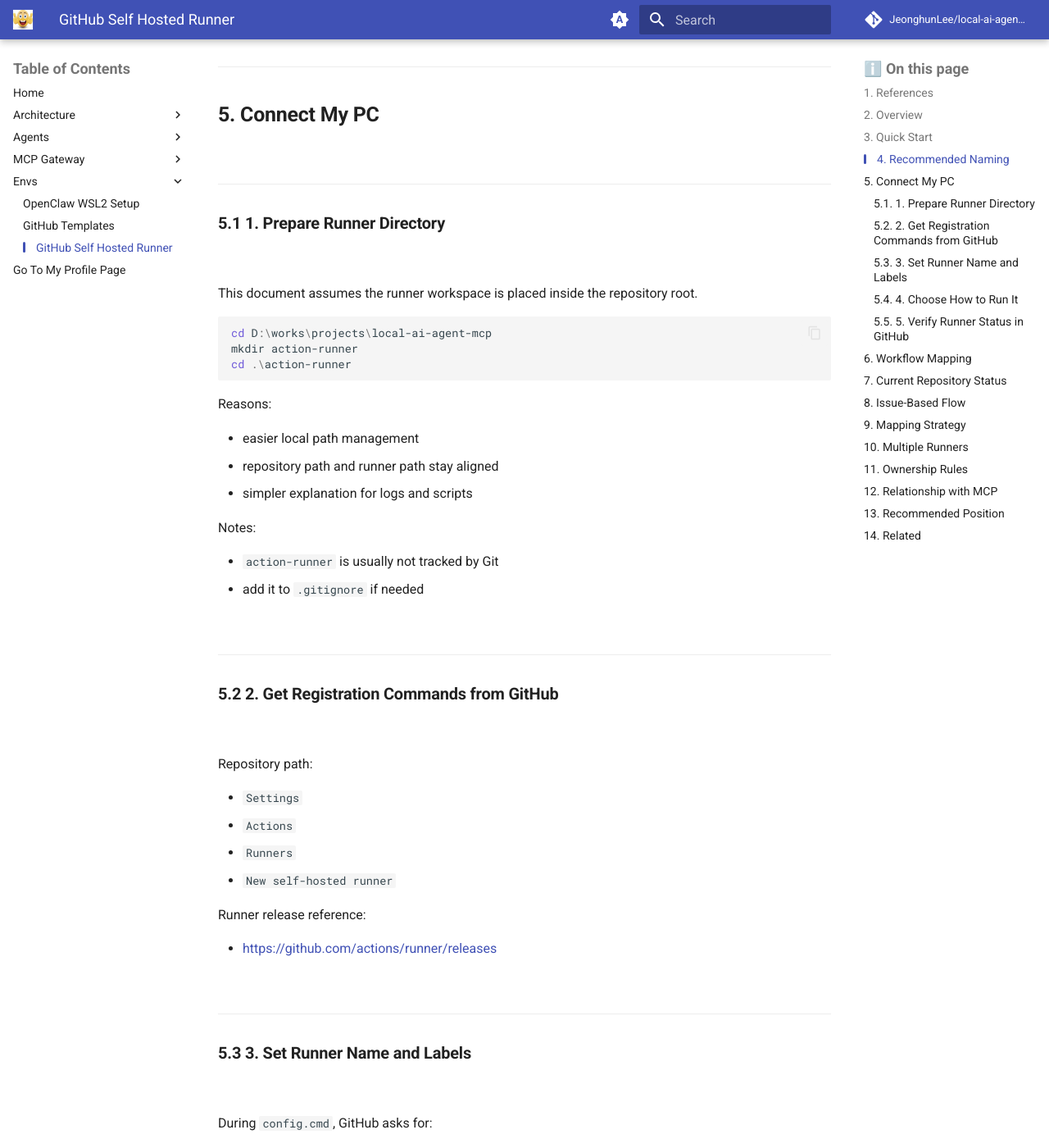
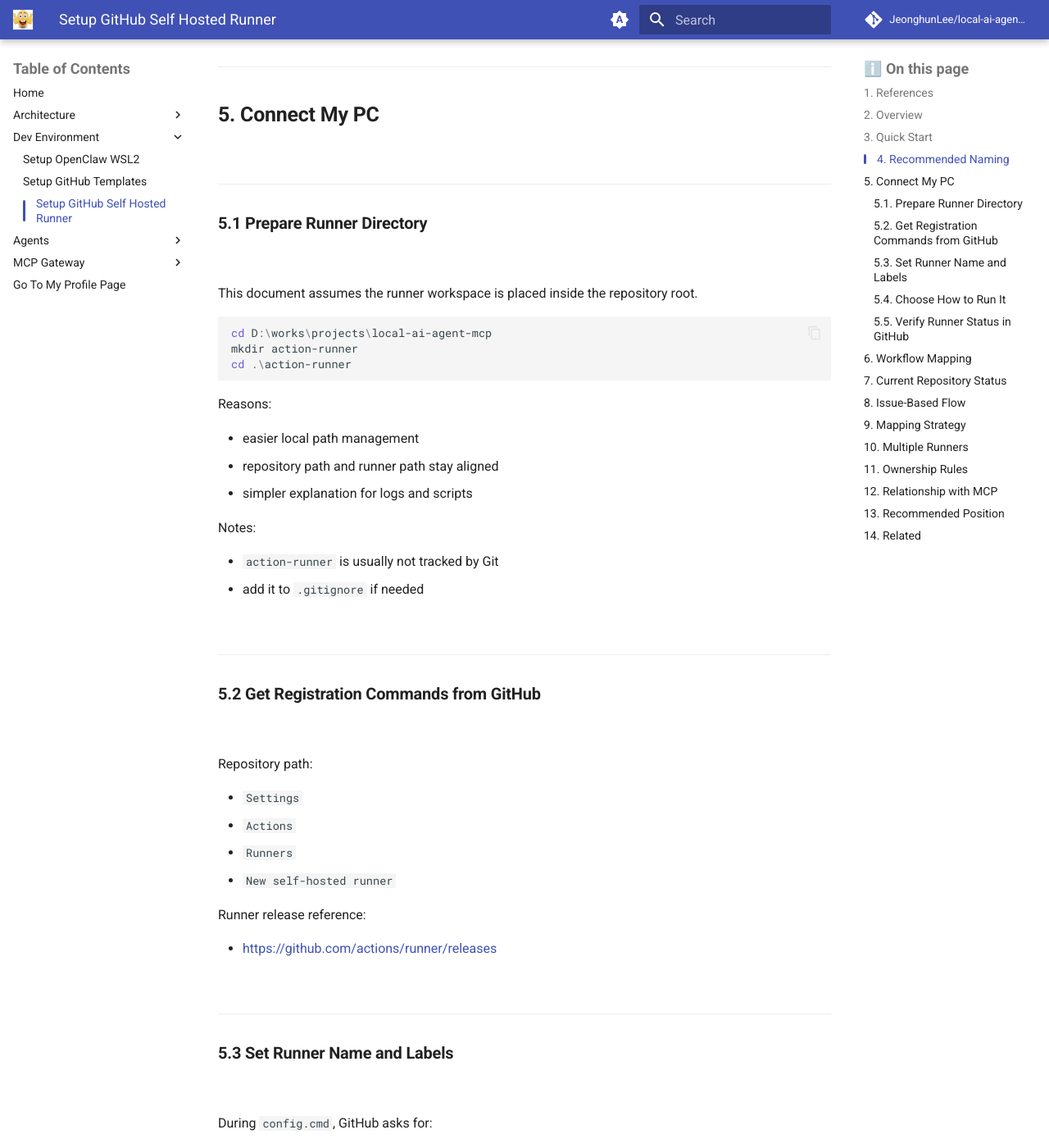
Before and after one commit to JeonghunLee/local-ai-agent-mcp, an MkDocs documentation site: the page built from docs/envs/github_self_hosted_runner.md, in a window 1280 px wide and 1400 px high, scrolled down 2556 px. Shown: the whole window at 82% size. Built offline with MkDocs 1.6.1 and Material for MkDocs 9.7.7, drawn with Linux system fonts in a browser that asks for light colours; comment, search, counter and statistics services are not loaded; some of the changed text lies outside the part shown.

Commit message:
chore: update task labels for Mkdocs and enhance README with Python environment setup instructions

```diff
--- a/docs/envs/github_self_hosted_runner.md
+++ b/docs/envs/github_self_hosted_runner.md
@@ -95,7 +95,7 @@ Benefits:
 
 ---
 
-### 1. Prepare Runner Directory
+### Prepare Runner Directory
 
 <br/>
 
@@ -122,7 +122,7 @@ Notes:
 
 ---
 
-### 2. Get Registration Commands from GitHub
+### Get Registration Commands from GitHub
 
 <br/>
 
@@ -141,7 +141,7 @@ Runner release reference:
 
 ---
 
-### 3. Set Runner Name and Labels
+### Set Runner Name and Labels
 
 <br/>
 
@@ -208,7 +208,7 @@ The important part is adding a project-specific label such as `local-dev`.
 
 ---
 
-### 4. Choose How to Run It
+### Choose How to Run It
 
 <br/>
 
@@ -233,7 +233,7 @@ Running as a service keeps the runner available after logout.
 
 ---
 
-### 5. Verify Runner Status in GitHub
+### Verify Runner Status in GitHub
 
 <br/>
 
--- a/mkdocs.yml
+++ b/mkdocs.yml
@@ -19,6 +19,10 @@ nav:
   - Architecture:
       - System Design: architecture/system-design.md
       - Automation Design: architecture/automation-design.md
+  - Dev Environment:
+      - Setup OpenClaw WSL2 : envs/openclaw_wsl2_setup.md
+      - Setup GitHub Templates: envs/github_templates.md
+      - Setup GitHub Self Hosted Runner: envs/github_self_hosted_runner.md
   - Agents:
       - Claude: agents/claude.md
       - Codex: agents/codex.md
@@ -27,10 +31,6 @@ nav:
       - Overview: mcp/mcp_gateway.md
       - MCP Server-Github: mcp/mcp_server_github.md
       - MCP Server-Local: mcp/mcp_server_local.md
-  - Envs:
-      - OpenClaw WSL2 Setup: envs/openclaw_wsl2_setup.md
-      - GitHub Templates: envs/github_templates.md
-      - GitHub Self Hosted Runner: envs/github_self_hosted_runner.md
   - Go To My Profile Page: https://jeonghunlee.github.io/project_ai.html#ai-agent-with-mcp
 #
 # Plugins configuration
```
Also changed, not shown: readme.md (+21 -0 lines).
